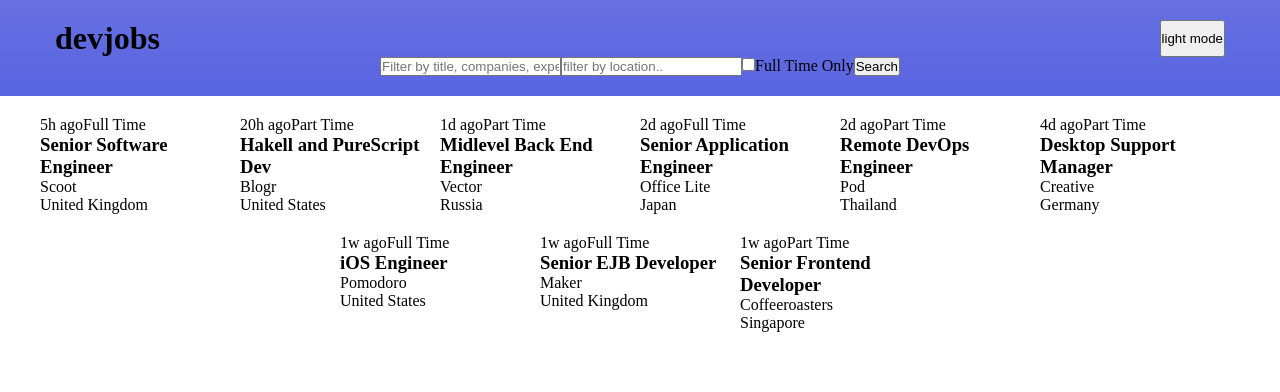
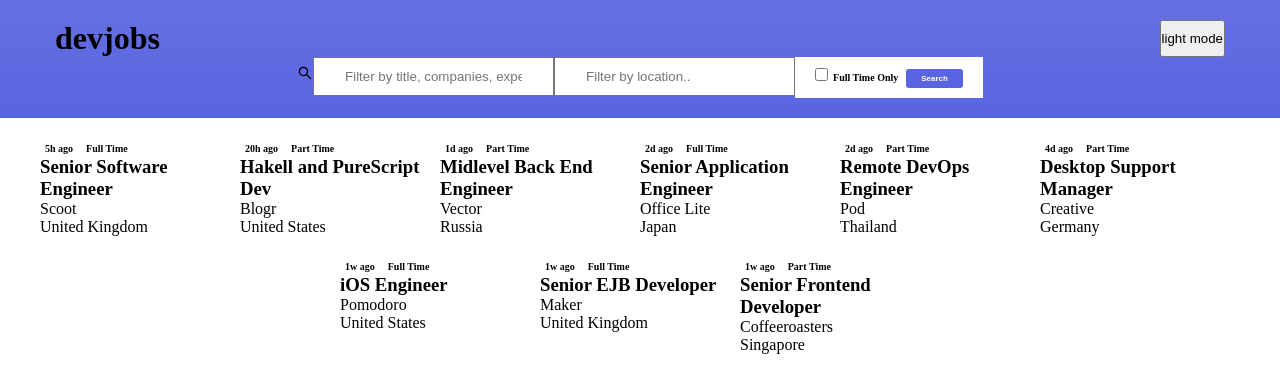
Before and after one commit to derickcoleman87/job-board, a React (Vite) app: page / in a window 1280 px wide. Shown: the top 392 px of the page. Built offline with nearby package versions, Linux system fonts and the light colour scheme.

Commit message:
adding some CSS to header

```diff
--- a/package.json
+++ b/package.json
@@ -10,7 +10,8 @@
   },
   "dependencies": {
     "react": "^18.2.0",
-    "react-dom": "^18.2.0"
+    "react-dom": "^18.2.0",
+    "react-icons": "^4.8.0"
   },
   "devDependencies": {
     "@types/react": "^18.0.28",
--- a/src/Header.css
+++ b/src/Header.css
@@ -23,5 +23,32 @@
 
 .search-container {
   display: flex;
-  align-self: center;
+  /* align-self: center; */
+  justify-content: center;
 }
+
+input {
+  padding: 10px 30px;
+}
+
+.search {
+  background-color: white;
+  padding: 10px 20px;
+}
+
+span {
+  padding-left: 5px;
+  padding-right: 8px;
+  font-size: 10px;
+  font-weight: 800;
+}
+
+.search-btn {
+  font-size: 8px;
+  color: white;
+  font-weight: 800;
+  background-color: var(--dark-purple);
+  padding: 5px 15px;
+  border: none;
+  border-radius: 3px;
+}
--- a/src/Header.jsx
+++ b/src/Header.jsx
@@ -1,5 +1,6 @@
 import React, { useState } from "react";
 import "./Header.css";
+import { AiOutlineSearch } from "react-icons/ai";
 
 let mode = "dark";
 
@@ -24,6 +25,7 @@
         }}
       >
         <div>
+          <AiOutlineSearch />
           <input
             value={searchText}
             onChange={(e) => setSearchText(e.target.value)}
@@ -36,10 +38,10 @@
             value={location}
             onChange={(e) => setLocation(e.target.value)}
             type="text"
-            placeholder="filter by location.."
+            placeholder="Filter by location.."
           />
         </div>
-        <div>
+        <div className="search">
           <input
             value={checked}
             onChange={(e) => setChecked(e.target.value)}
@@ -48,7 +50,7 @@
             id=""
           />
           <span>Full Time Only</span>
-          <button>Search</button>
+          <button className="search-btn">Search</button>
         </div>
       </form>
     </header>
```
Also changed, not shown: 1 other file (tests, documents, lock files or other folders).
